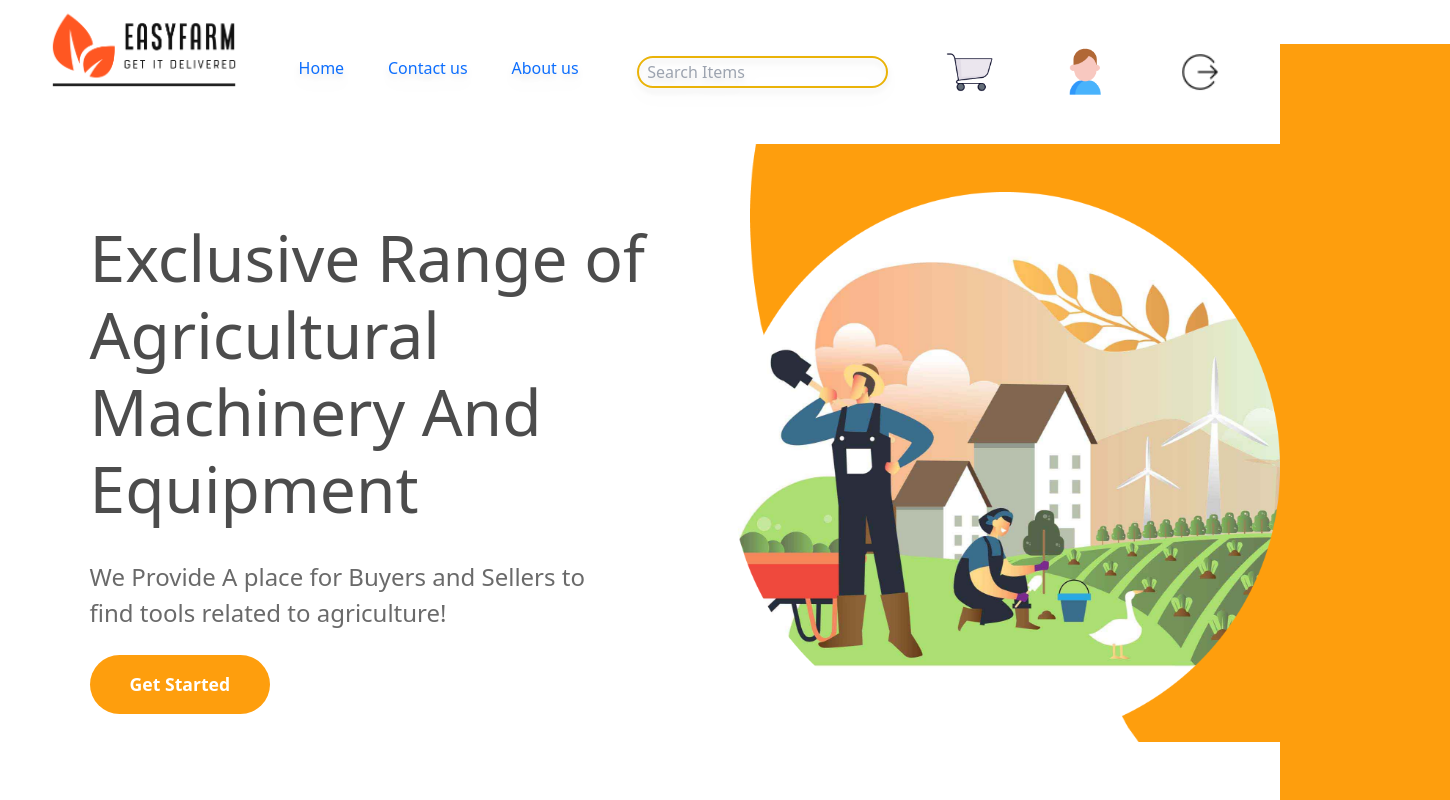
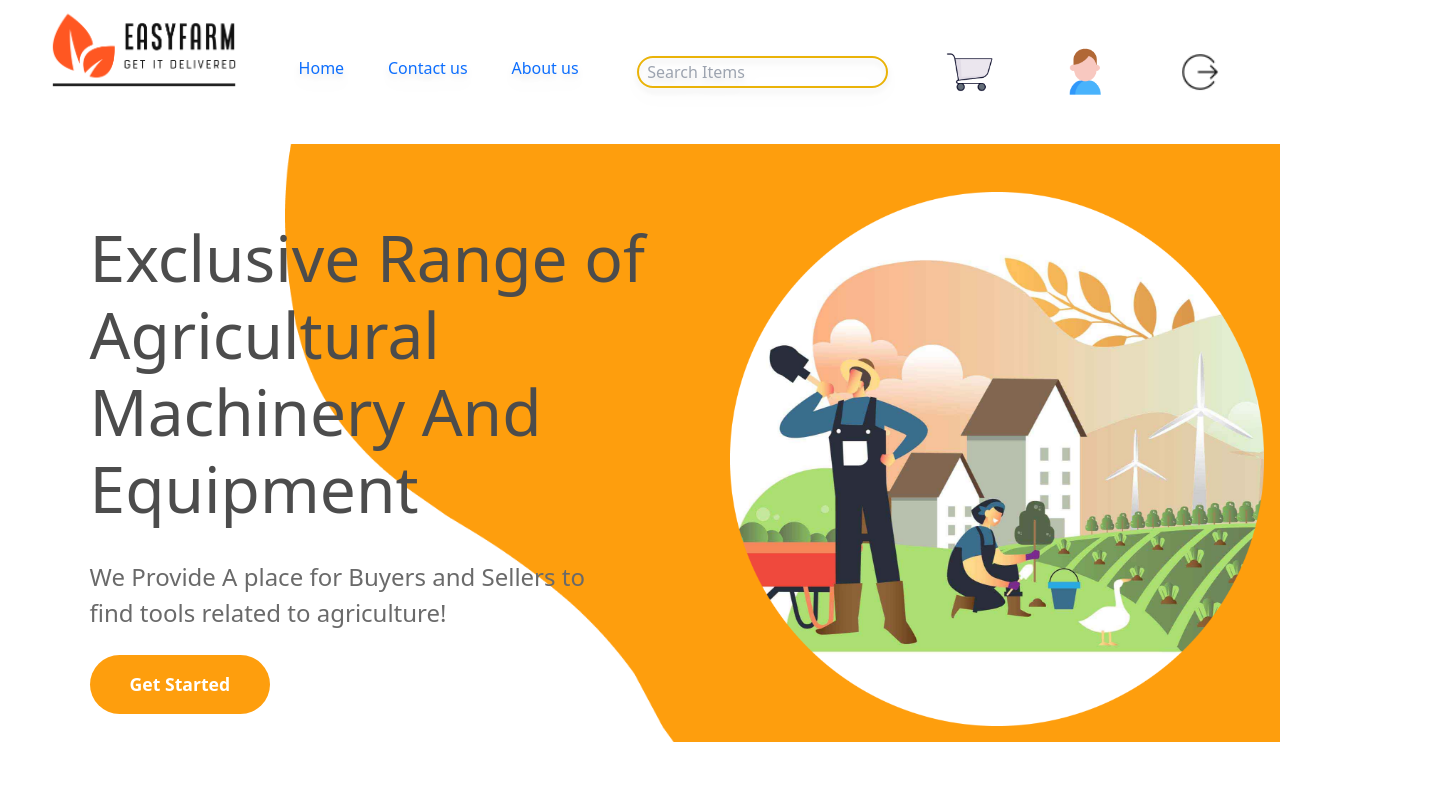
Before and after one commit to Masoom24/easy-farm, a React (Create React App) app: page / in a window 1280 px wide. Shown: the top 800 px of the page, 1450 px wide, since content can reach past the window. Built offline with nearby package versions, Linux system fonts and the light colour scheme; a web font is replaced by a local one.

Commit message:
background changes in landing page

```diff
--- a/src/pages/landPage/index.jsx
+++ b/src/pages/landPage/index.jsx
@@ -2,16 +2,21 @@ import React from "react";
 import { Link } from 'react-router-dom';
 import BannerBackground from "./home-banner-background.png";
 import BannerImage from "./download.png";
+import pic3 from "./pic3.png";
 import "./landPage.css"
 //import Card from "./card";
 const Landing = () => {
 
   return (
+
     <div className="home-container">
 
       <div className="home-banner-container">
         <div className="home-bannerImage-container">
           <img src={BannerBackground} alt="" />
+        </div>
+        <div className="home-bannerImage-container1">
+          <img src={pic3} alt="" />
         </div>
         <div className="home-text-section">
           <h1 className="primary-heading">
--- a/src/pages/landPage/landPage.css
+++ b/src/pages/landPage/landPage.css
@@ -7,14 +7,30 @@
   .home-bannerImage-container {
     position: absolute;
     top: -100px;
-    right: -170px;
+    /* right: -170px; */
     z-index: -2;
     max-width: 700px;
+    left: 195px;
+  }
+  .home-bannerImage-container1 {
+    position: absolute;
+    top: -20px;
+    /* right: -170px; */
+    z-index: -2;
+    max-width: 700px;
+    left: 700px;
+
+
   }
   .home-image-section {
     max-width: 550px;
     flex: 1;
+    padding-bottom: 1rem;
+    padding-right: 1rem;
+
+
   }
+
   .home-text-section {
     flex: 1;
     display: flex;
```
Also changed, not shown: src/pages/landPage/pic3.png (added).
